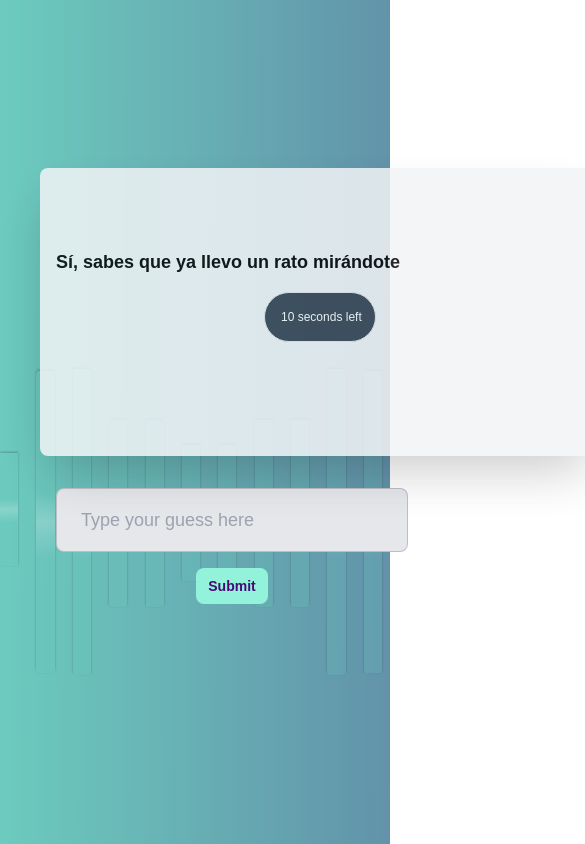
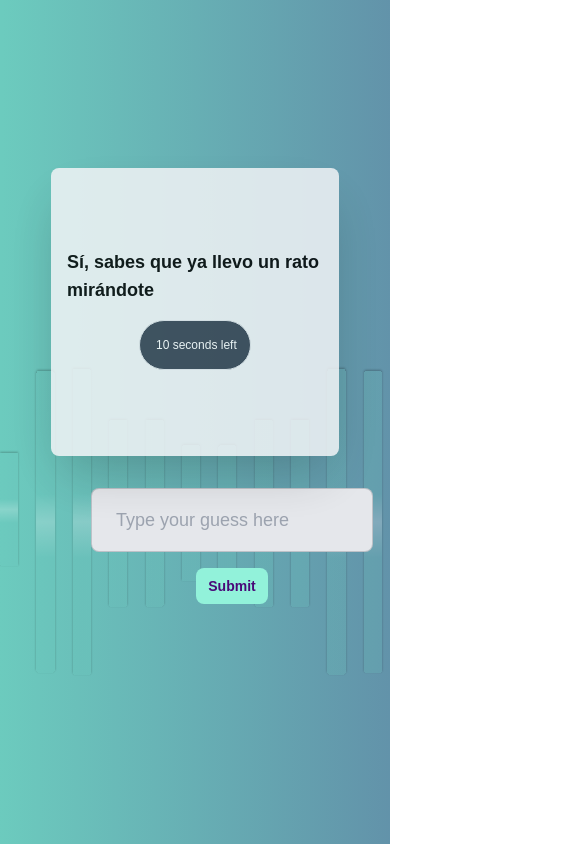
Before and after one commit to songifi/lyricsflip, a Next.js app in the folder frontend/: page / in a window 390 px wide. Shown: the part 844-1688 px from the top of the page, 585 px wide, since content can reach past the window. Built offline with nearby package versions, Linux system fonts and the light colour scheme.

Commit message:
new song added

```diff
--- a/frontend/components/GameCard.jsx
+++ b/frontend/components/GameCard.jsx
@@ -114,7 +114,7 @@ const GameCard = ({
   };
 
   return (
-    <div className="relative">
+    <div className="relative  ">
       {showConfetti && (
         <Confetti
           width={window.innerWidth}
@@ -125,7 +125,7 @@ const GameCard = ({
       )}
 
       <motion.div
-        className="relative mt-32 w-[560px] h-72 mx-auto"
+        className="relative mt-32 w-72 md:w-[560px] h-72 mx-auto"
         animate={{ rotateY: isFlipped ? 180 : 0 }}
         transition={{ duration: 1.5 }}
         style={{
@@ -135,7 +135,7 @@ const GameCard = ({
       >
         {/* Front of card */}
         <div className="absolute w-full h-full backface-hidden bg-gray-100 opacity-85 p-4 rounded-lg shadow-2xl">
-          <div className="lyrics-snippet mt-8 text-lg pt-8 font-medium text-black sm:text-2xl/8">
+          <div className="lyrics-snippet mt-8 mx-auto text-lg pt-8 font-medium text-black sm:text-2xl/8">
             <h2>{lyricsSnippet}</h2>
           </div>
           <div
@@ -213,7 +213,7 @@ const GameCard = ({
           onKeyPress={handleKeyPress}
           placeholder="Type your guess here"
           disabled={gameState !== "playing"}
-          className="input input-bordered input-lg w-full max-w-sm mb-4 text-black bg-gray-200
+          className="input input-bordered input-lg md:w-full max-w-xs md:max-w-sm mb-4 text-black bg-gray-200
                disabled:opacity-50 disabled:cursor-not-allowed"
         />
         {gameState === "playing" && (
--- a/frontend/services/songs-data.json
+++ b/frontend/services/songs-data.json
@@ -104,6 +104,13 @@
         "artist": "Master KG ft. Nomcebo Zikode",
         "genre": "Afro-House",
         "lyrics": "Jerusalema ikhaya lami Ngilondoloze, uhambe nami"
+      },
+      {
+        "id": 16,
+        "title": "I Need You (Remix)",
+        "artist": "Eclipse Nkasi ft. Linoblaze & Angelo",
+        "genre": "Afrobeats",
+        "lyrics": "Came into the season with hope in the air, say omo we go break ground say this year na the year"
       }
     ]
   }
```
